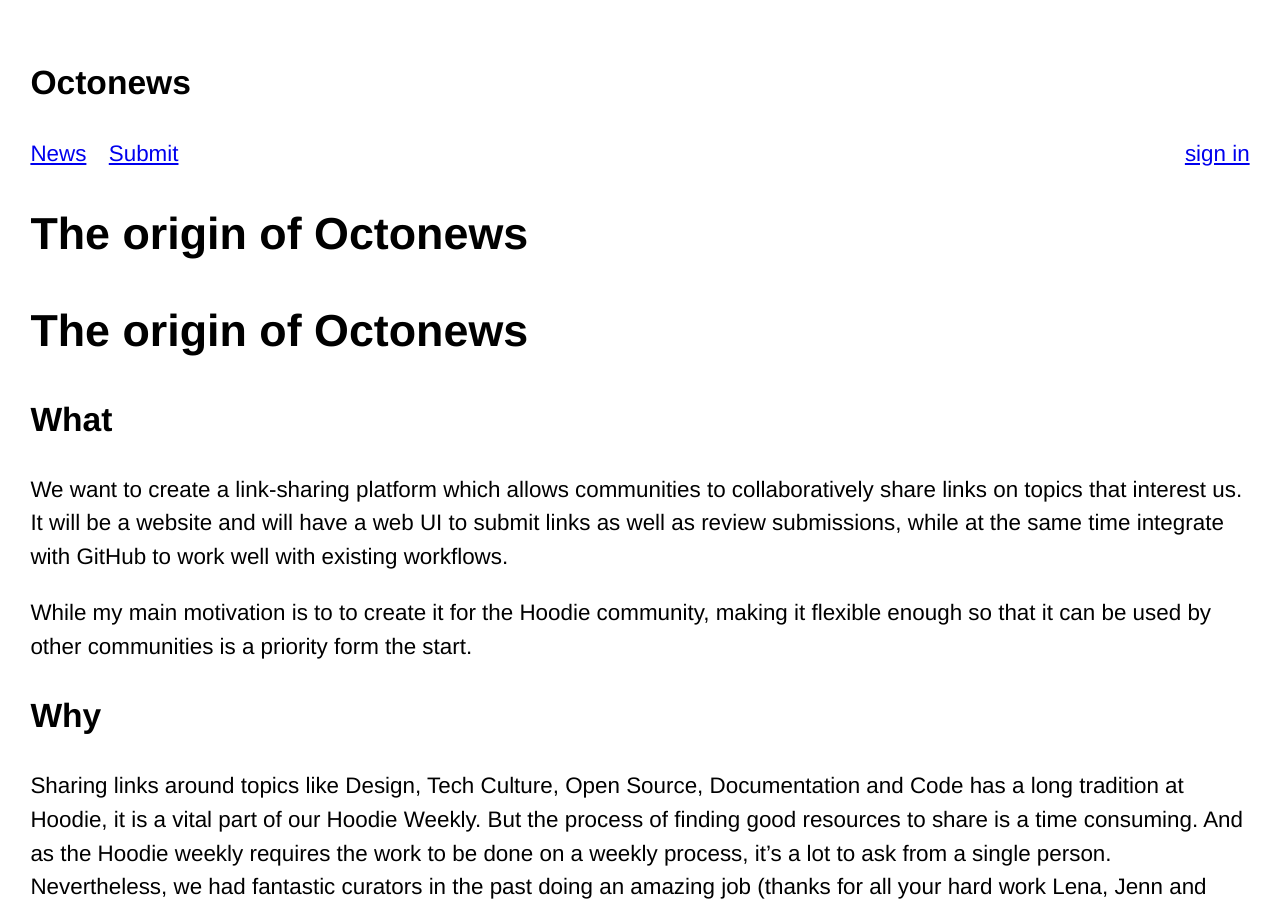
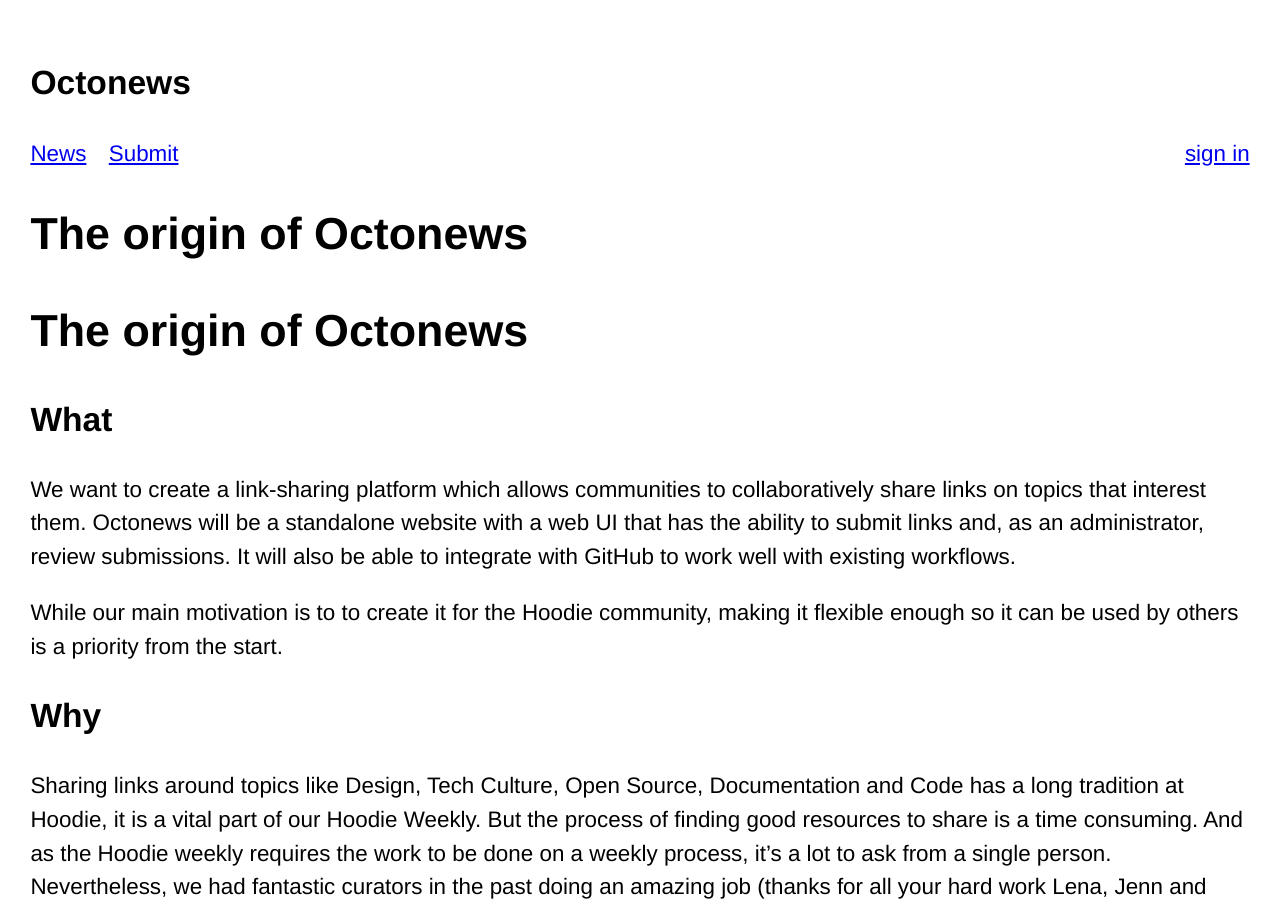
Before and after one commit to octonews/octonews, a Jekyll site: the page built from ORIGIN.md, in a window 1280 px wide and 900 px high. Built offline with Jekyll 4.4.1, drawn with Linux system fonts in a browser that asks for light colours; nearby versions of some CDN libraries; our own code applies the rules of GitHub Pages for plain Markdown files.

Commit message:
#What first edits.
I was unsure how of the pronoun usage (should we stick with we/our or did you want to keep "my motivation"?). I tried to break up some sentences and clear up some confusion I felt.

```diff
--- a/ORIGIN.md
+++ b/ORIGIN.md
@@ -2,9 +2,10 @@
 
 ## What
 
-We want to create a link-sharing platform which allows communities to collaboratively share links on topics that interest us. It will be a website and will have a web UI to submit links as well as review submissions, while at the same time integrate with GitHub to work well with existing workflows.
+We want to create a link-sharing platform which allows communities to collaboratively share links on topics that interest them. Octonews will be a standalone website with a web UI that has the ability to submit links and, as an administrator, review submissions. It will also be able to integrate with GitHub to work well with existing workflows.
 
-While my main motivation is to to create it for the Hoodie community, making it flexible enough so that it can be used by other communities is a priority form the start.
+While our main motivation is to to create it for the Hoodie community, making it flexible enough so it can be used by others is a priority from the start.
+
 
 ## Why
 
```
